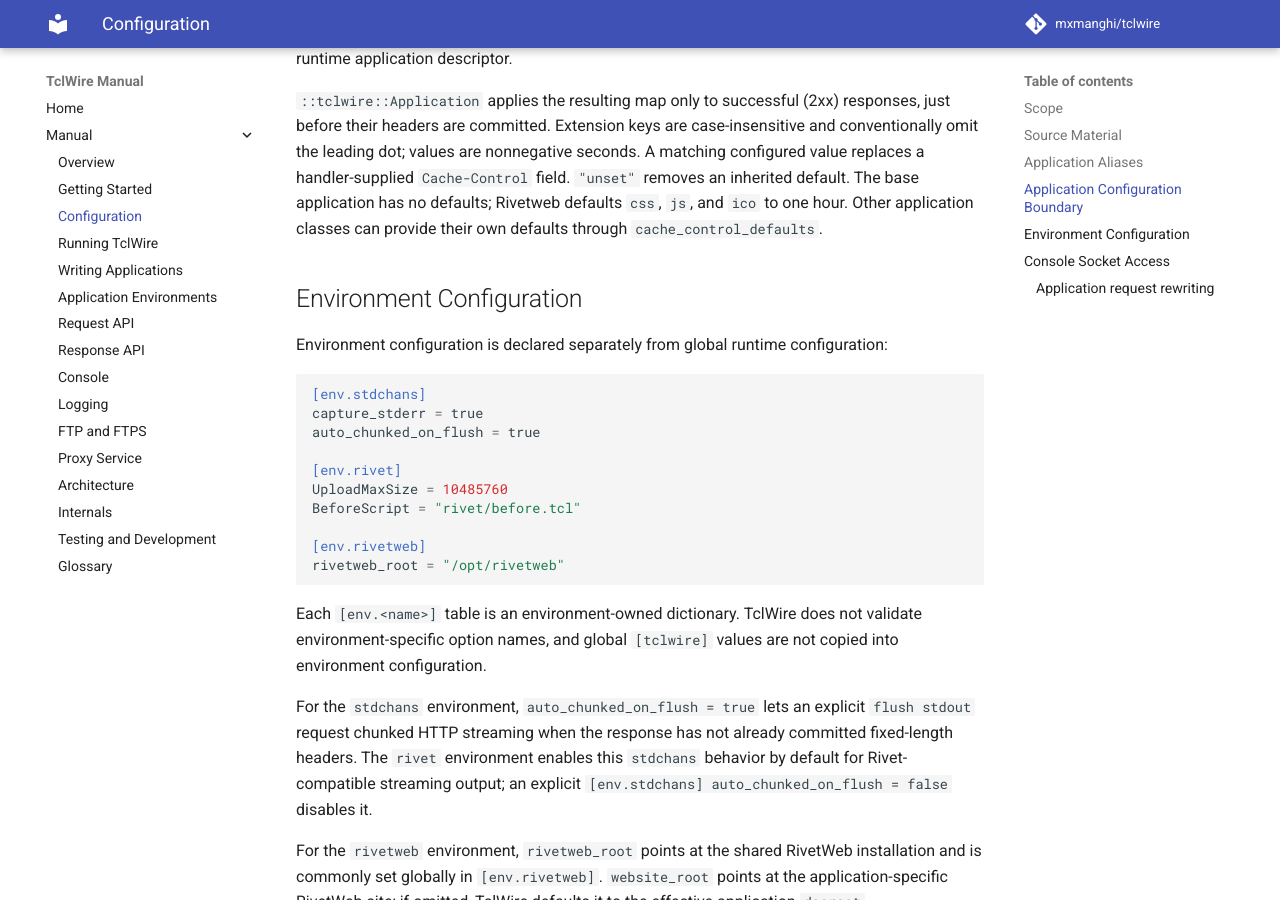
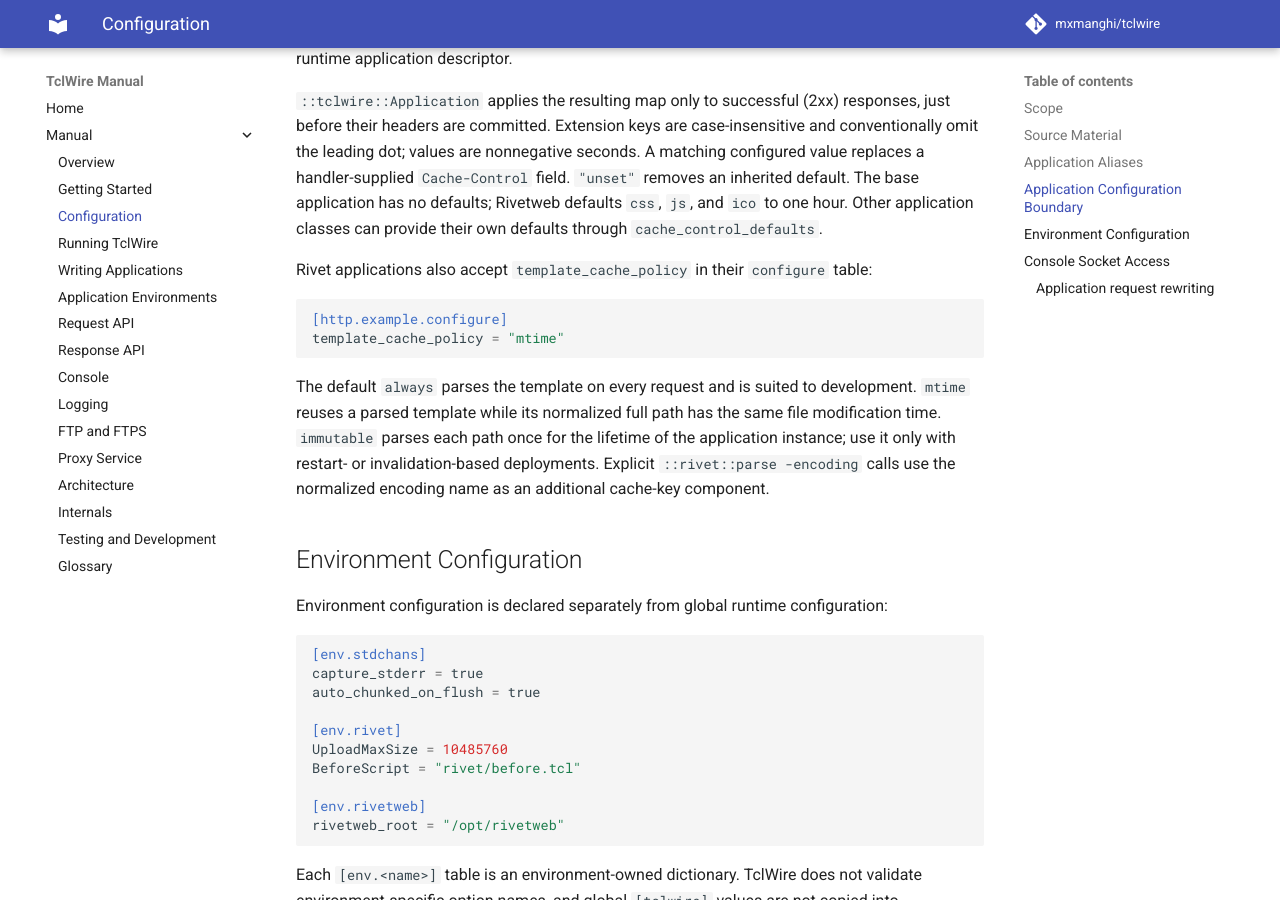
Before and after one commit to mxmanghi/tclwire, an MkDocs documentation site: the page built from doc/manual/configuration.md, in a window 1280 px wide and 900 px high, scrolled down 1681 px. Built offline with MkDocs 1.6.1 and Material for MkDocs 9.7.7, drawn with Linux system fonts in a browser that asks for light colours; comment, search, counter and statistics services are not loaded.

Commit message:
implementing a rvt emplate cache mechanism which could be generalized. Rivet template parser rewritten using regexp. Slower but much clearer and mantainable. The cost is offset by the cache mechanism

````diff
--- a/doc/manual/configuration.md
+++ b/doc/manual/configuration.md
@@ -66,6 +66,21 @@ nonnegative seconds. A matching configured value replaces a handler-supplied
 application has no defaults; Rivetweb defaults `css`, `js`, and `ico` to one
 hour. Other application classes can provide their own defaults through
 `cache_control_defaults`.
+
+Rivet applications also accept `template_cache_policy` in their `configure`
+table:
+
+```toml
+[http.example.configure]
+template_cache_policy = "mtime"
+```
+
+The default `always` parses the template on every request and is suited to
+development. `mtime` reuses a parsed template while its normalized full path
+has the same file modification time. `immutable` parses each path once for the
+lifetime of the application instance; use it only with restart- or
+invalidation-based deployments. Explicit `::rivet::parse -encoding` calls use
+the normalized encoding name as an additional cache-key component.
 
 ## Environment Configuration
 
````
Also changed, not shown: runtime-doc/CONFIGURATION_OPTIONS.md (+15 -0 lines), 8 other files.
